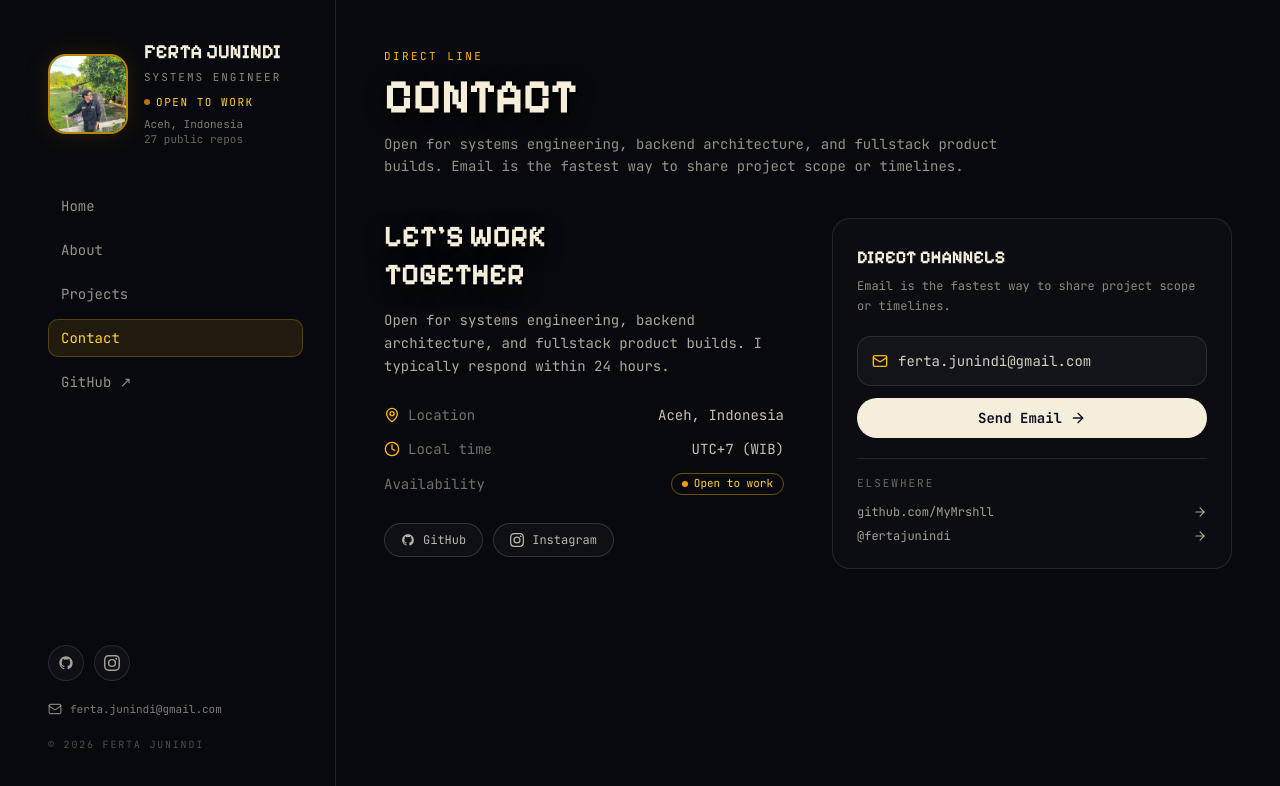
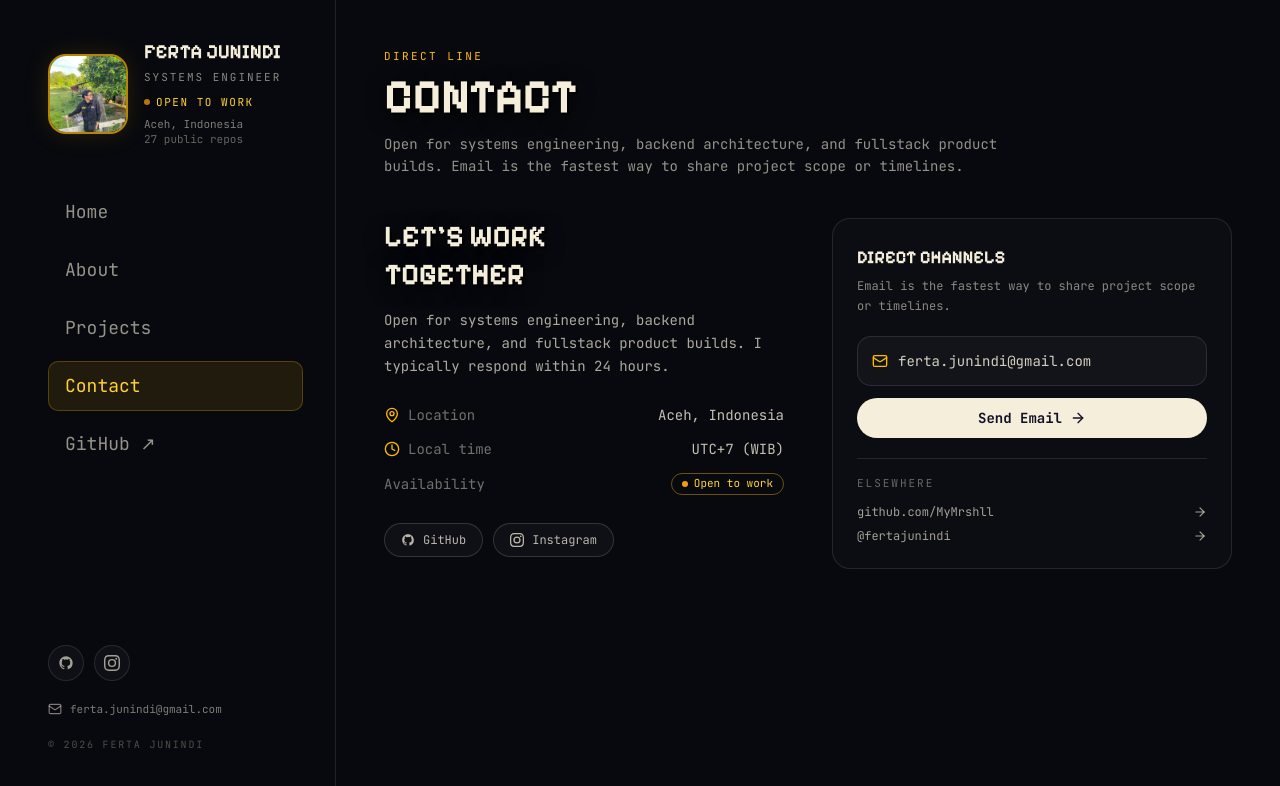
Before and after one commit to MyMrshll/fertajunindi, a Next.js app: page /contact in a window 1280 px wide. Shown: the top 786 px of the page. Built offline with nearby package versions, Linux system fonts and the light colour scheme.

Commit message:
Increase navigation text size

```diff
--- a/src/components/Hero.tsx
+++ b/src/components/Hero.tsx
@@ -80,7 +80,7 @@ export default function Hero() {
             FJ
           </Link>
 
-          <div className="flex items-center gap-0.5 sm:gap-5 text-[11px] sm:text-sm font-medium">
+          <div className="flex items-center gap-0.5 sm:gap-5 text-[11px] sm:text-base font-medium">
             <Link
               href="/"
               aria-current="page"
--- a/src/components/site-shell.tsx
+++ b/src/components/site-shell.tsx
@@ -57,11 +57,11 @@ export function SiteShell({ children }: { children: React.ReactNode }) {
                   </div>
                 </div>
 
-                <nav aria-label="Main navigation" className="mt-5 lg:mt-10 flex flex-wrap lg:flex-col gap-1.5">
+                <nav aria-label="Main navigation" className="mt-5 lg:mt-10 flex flex-wrap lg:flex-col gap-1.5 lg:gap-2">
                   {NAV_ITEMS.map((item) => {
                     const active = pathname === item.href;
                     const className = cn(
-                      "font-mono-code text-sm rounded-lg px-3 py-2 transition-colors duration-200 focus-visible:outline-none focus-visible:ring-2 focus-visible:ring-amber-400",
+                      "font-mono-code text-sm lg:text-lg rounded-lg px-3 py-2 lg:px-4 lg:py-2.5 transition-colors duration-200 focus-visible:outline-none focus-visible:ring-2 focus-visible:ring-amber-400",
                       active
                         ? "bg-amber-400/10 text-amber-300 border border-amber-400/25"
                         : "text-[#F5EEDB]/60 border border-transparent hover:text-[#F5EEDB] hover:bg-white/5"
```
